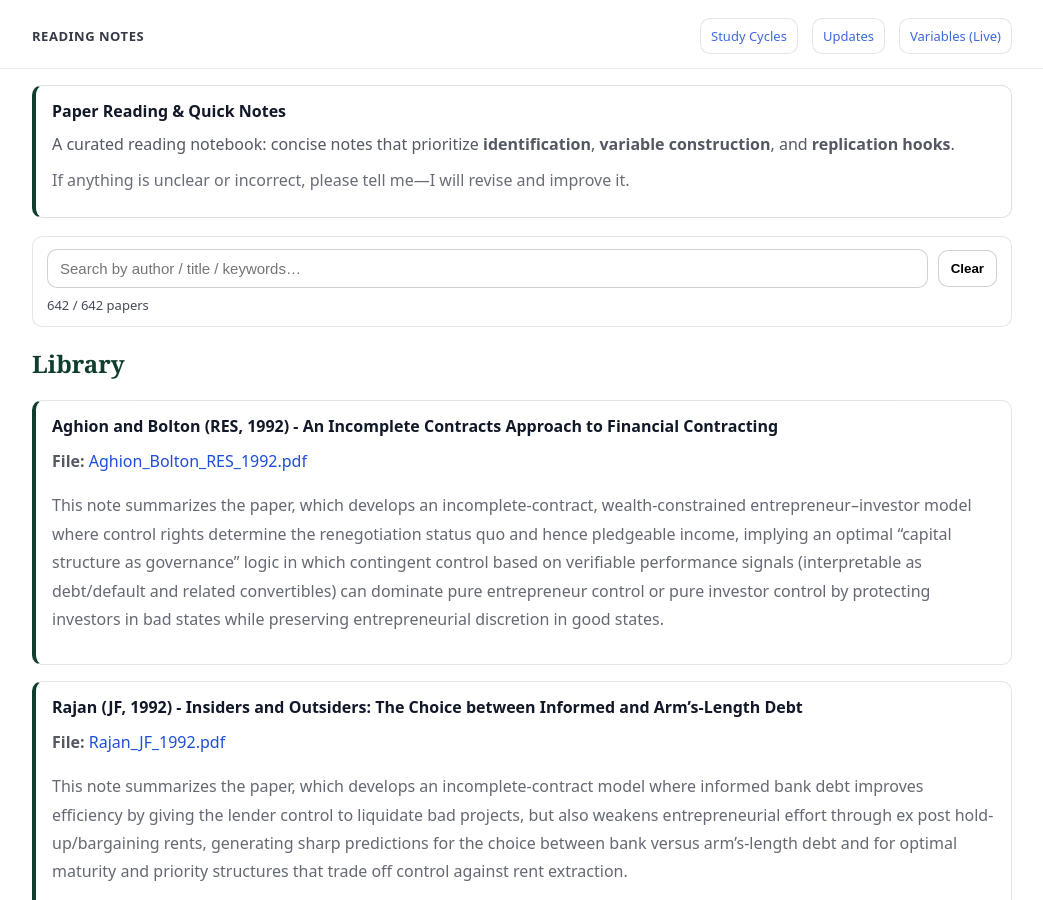
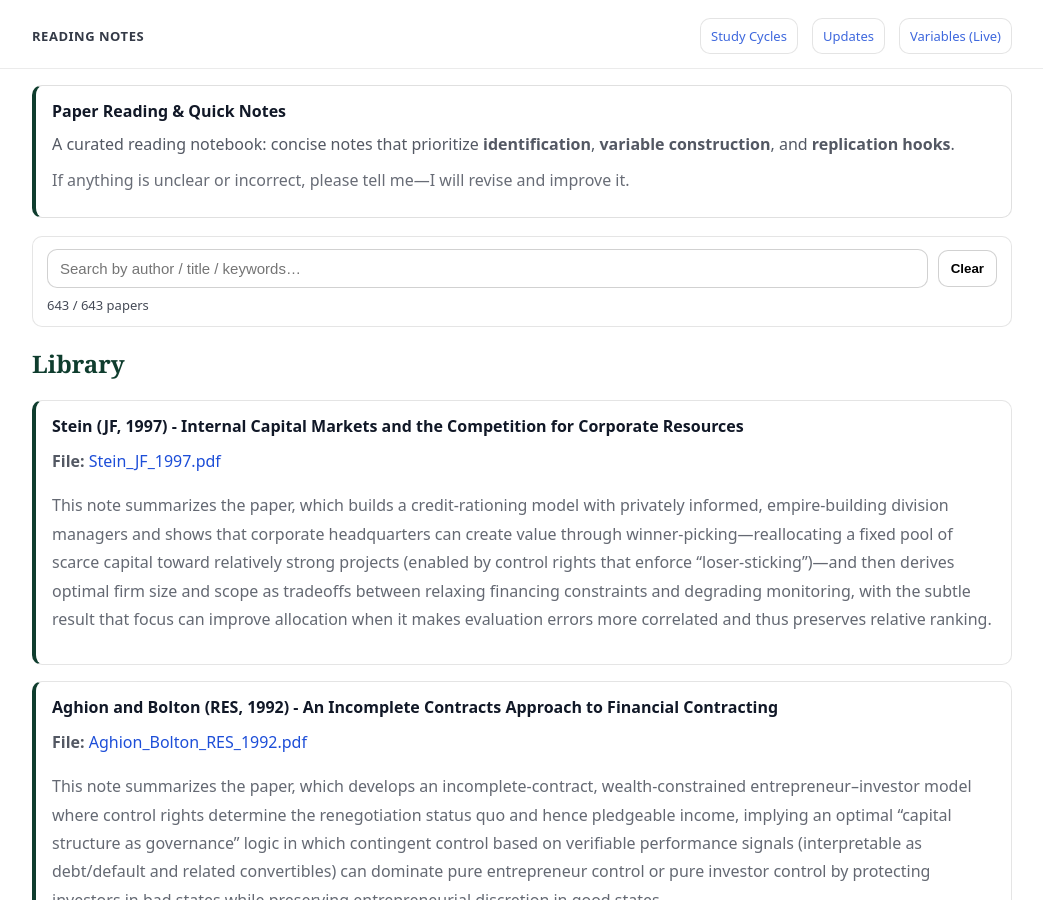
Before and after one commit to yaxinzn/study-archive, a Jekyll site: the page built from reading/index.md, in a window 1280 px wide and 900 px high. Shown: the whole window, without its empty margins (118-1161 px from the left). Built offline with Jekyll 4.4.1, drawn with Linux system fonts in a browser that asks for light colours.

Commit message:
Reading: add/update Stein_JF_1997.pdf

```diff
--- a/_data/reading.yml
+++ b/_data/reading.yml
@@ -1,3 +1,7 @@
+- title: "Stein (JF, 1997) - Internal Capital Markets and the Competition for Corporate Resources"
+  file: "Stein_JF_1997.pdf"
+  desc: "This note summarizes the paper, which builds a credit-rationing model with privately informed, empire-building division managers and shows that corporate headquarters can create value through winner-picking—reallocating a fixed pool of scarce capital toward relatively strong projects (enabled by control rights that enforce “loser-sticking”)—and then derives optimal firm size and scope as tradeoffs between relaxing financing constraints and degrading monitoring, with the subtle result that focus can improve allocation when it makes evaluation errors more correlated and thus preserves relative ranking."
+
 - title: "Aghion and Bolton (RES, 1992) - An Incomplete Contracts Approach to Financial Contracting"
   file: "Aghion_Bolton_RES_1992.pdf"
   desc: "This note summarizes the paper, which develops an incomplete-contract, wealth-constrained entrepreneur–investor model where control rights determine the renegotiation status quo and hence pledgeable income, implying an optimal “capital structure as governance” logic in which contingent control based on verifiable performance signals (interpretable as debt/default and related convertibles) can dominate pure entrepreneur control or pure investor control by protecting investors in bad states while preserving entrepreneurial discretion in good states."
```
Also changed, not shown: 1 other file.
